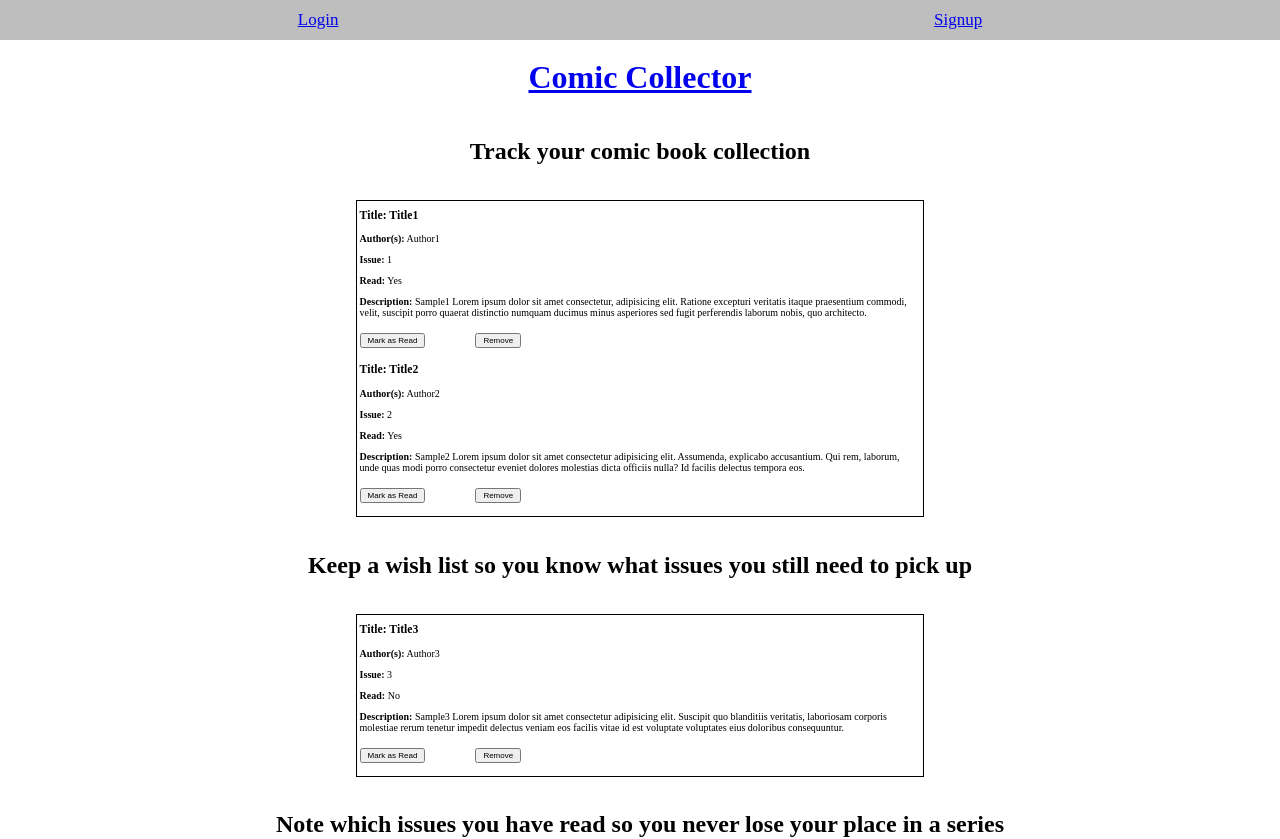
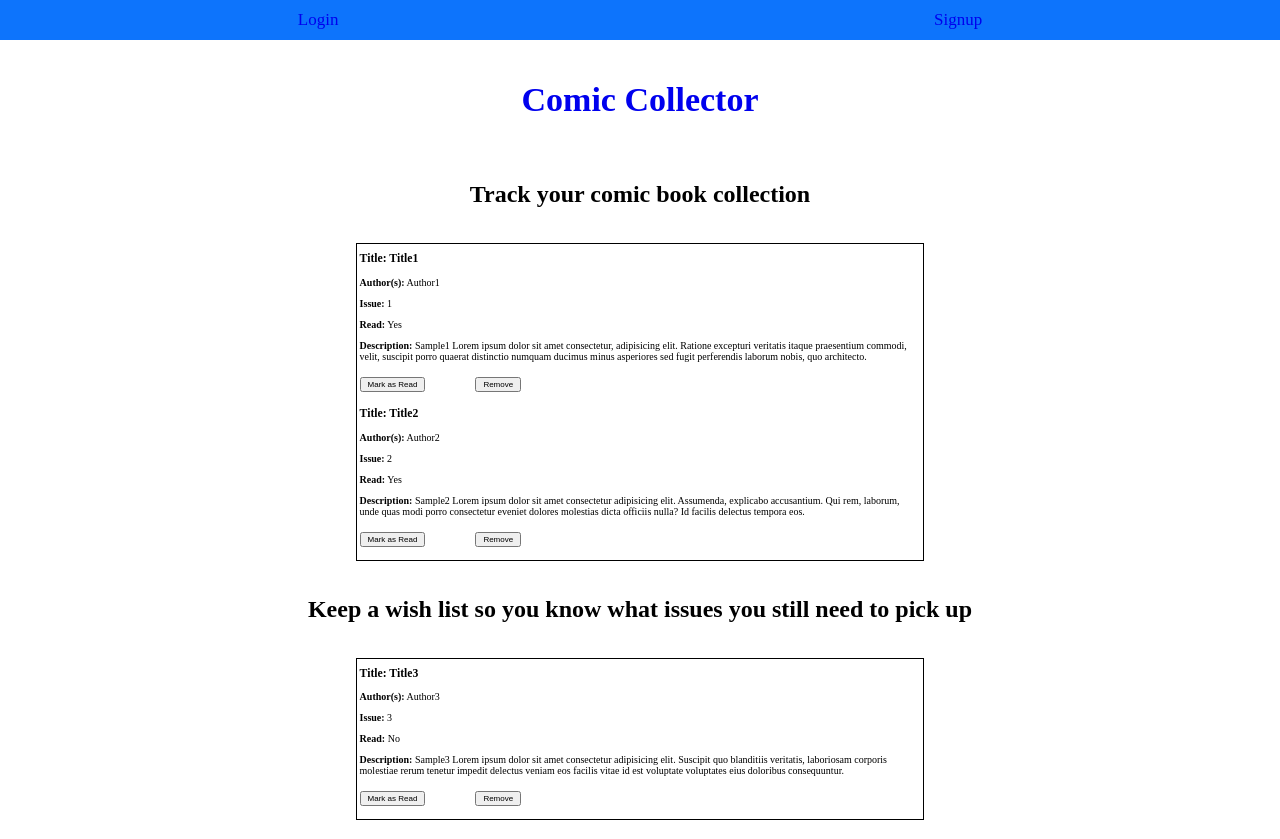
Before and after one commit to jdoliverr/comic-collector, a React (Create React App) app: page / in a window 1280 px wide. Shown: the top 839 px of the page. Built offline with nearby package versions, Linux system fonts and the light colour scheme; no server answers.

Commit message:
users only see their comics

```diff
--- a/src/App.js
+++ b/src/App.js
@@ -20,18 +20,26 @@ class App extends React.Component {
     collection: [],
     wishlist: [],
     displayErrors: false,
-    logged_in: true,
-    inputValue: ''
+    inputValue: '',
+    currentUserId: null
+  }
+
+  componentDidMount() {
+    if(TokenService.hasAuthToken()) {
+      this.getAllComics()
+    }
+  }
+
+  setCurrentUser = (userId) => {
+    this.setState({
+      currentUserId: userId
+    })
   }
 
   handleInputValue = (event) => {
     this.setState({
       inputValue: event.target.value
     })
-  }
-
-  componentDidMount() {
-    this.getAllComics()
   }
 
   getAllComics = () => {
@@ -83,12 +91,13 @@ class App extends React.Component {
     const issue = event.target.issue.value
     const read = event.target.read.checked
     const description = event.target.description.value
+    const user_id = this.state.currentUserId
     const endpoint = event.target.destination.value
     if (endpoint === 'collection') {
-      this.addNewComicCollection(title, author, issue, read, description)
+      this.addNewComicCollection(title, author, issue, read, description, user_id)
       this.props.history.push('/collection');
     } else {
-      this.addNewComicWishlist(title, author, issue, read, description)
+      this.addNewComicWishlist(title, author, issue, read, description, user_id)
       this.props.history.push('/wishlist');
     }
   }
@@ -129,7 +138,6 @@ class App extends React.Component {
     const comic = this.state.wishlist.find(comic =>
       comic.id === comicId
     )
-    console.log(comic)
     const comicUpdate = {
       comic_title: comic.comic_title,
       comic_author: comic.comic_author,
@@ -158,6 +166,7 @@ class App extends React.Component {
       })
   }
 
+
   addNewComicCollection = (title, author, issue, read, description, user_id) => {
     const newComic = {
       comic_title: title,
@@ -165,7 +174,7 @@ class App extends React.Component {
       issue: issue,
       is_read: read,
       description: description,
-      user_id: 3,
+      user_id: user_id,
     }
     const newCollection = [...this.state.collection, newComic];
     const newComicString = JSON.stringify(newComic)
@@ -334,12 +343,14 @@ class App extends React.Component {
         handleSort: this.handleSort,
         handleInputValue: this.handleInputValue,
         filteredList: filteredList,
-        inputValue: this.handleInputValue
+        inputValue: this.handleInputValue,
+        getAllComics: this.getAllComics,
+        setCurrentUser: this.setCurrentUser
       }} >
         <div>
           <Nav />
           <header>
-            <Link to='/home'>
+            <Link to='/home' className='nav-link app-title'>
               <h1>Comic Collector</h1>
             </Link>
           </header>
--- a/src/home/home.js
+++ b/src/home/home.js
@@ -2,16 +2,15 @@ import React from 'react';
 import { Link } from 'react-router-dom';
 
 function home(props) {
-    console.log('home');
     return (
         <div>
-            <Link to='/collection'>
+            <Link to='/collection' className='nav-link'>
                 <div className='home-select'>
                     <h2>My Collection</h2>
                     <p>View your comic book collection</p>
                 </div>
             </Link>
-            <Link to='/wishlist'>
+            <Link to='/wishlist' className='nav-link'>
                 <div className='home-select'>
                     <h2>My Wish List</h2>
                     <p>View your comic book wish list</p>
--- a/src/index.css
+++ b/src/index.css
@@ -21,19 +21,28 @@ nav {
   top: 0;
   right: 0;
   left: 0;
-  background-color: rgb(190, 190, 190);
+  background-color: rgb(13, 116, 252);
   display: flex;
   justify-content: space-around;
 }
 
 .nav-link {
   font-size: 17px;
+  text-decoration: none;
   margin: 10px;
+}
+
+.nav-link:visited {
+  color: rgb(0, 0, 0);
 }
 
 header {
   text-align: center;
   padding-top: 30px;
+}
+
+.app-title {
+  text-decoration: none;
 }
 
 .landing-container {
--- a/src/landing/landing.js
+++ b/src/landing/landing.js
@@ -1,7 +1,6 @@
 import React from 'react';
 
 function landing(props) {
-    console.log('landing');
     return (
         <div className='landing-container'>
             <h2 className='page-header'>Track your comic book collection</h2>
--- a/src/login/login.js
+++ b/src/login/login.js
@@ -10,6 +10,7 @@ class login extends React.Component {
     }
 
     handleSubmitJwtAuth = event => {
+        const { getAllComics, setCurrentUser } = this.context
         event.preventDefault()
         this.setState({ error: null })
         const { user_name, password } = event.target
@@ -22,8 +23,11 @@ class login extends React.Component {
 
                 user_name.value = ''
                 password.value = ''
+                setCurrentUser(res.user_id)
                 TokenService.saveAuthToken(res.authToken)
                 this.props.history.push('/home')
+                getAllComics()
+
             })
             .catch(res => {
                 this.setState({ error: res.error })
--- a/src/services/auth-api-service.js
+++ b/src/services/auth-api-service.js
@@ -2,8 +2,6 @@ import config from '../config'
 
 const AuthApiService = {
     postLogin(credentials) {
-        console.log(credentials)
-        console.log(`${config.API_ENDPOINT}/auth/login`)
         return fetch(`${config.API_ENDPOINT}/auth/login`, {
             method: 'POST',
             headers: {
@@ -12,7 +10,6 @@ const AuthApiService = {
             body: JSON.stringify(credentials),
         })
             .then(res => {
-                console.log(res)
                 if (!res.ok) {
                     return res.json().then(e => Promise.reject(e))
                 }
```
